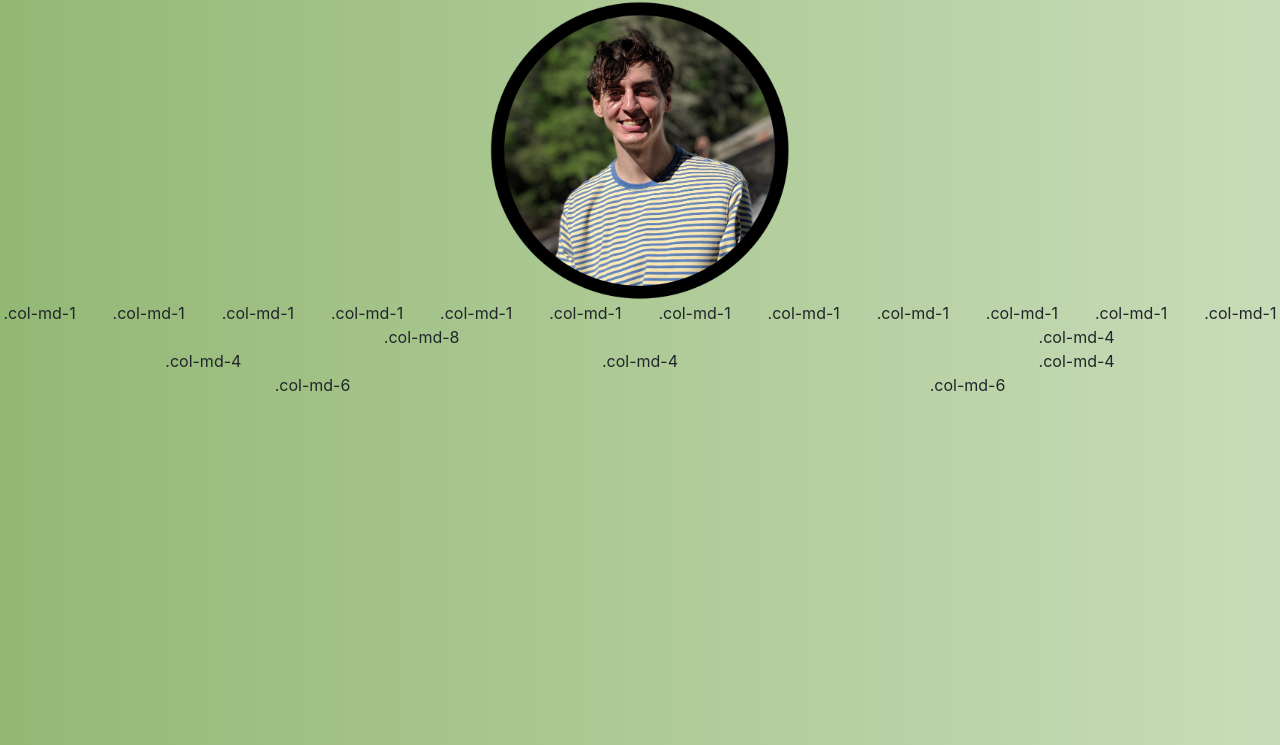
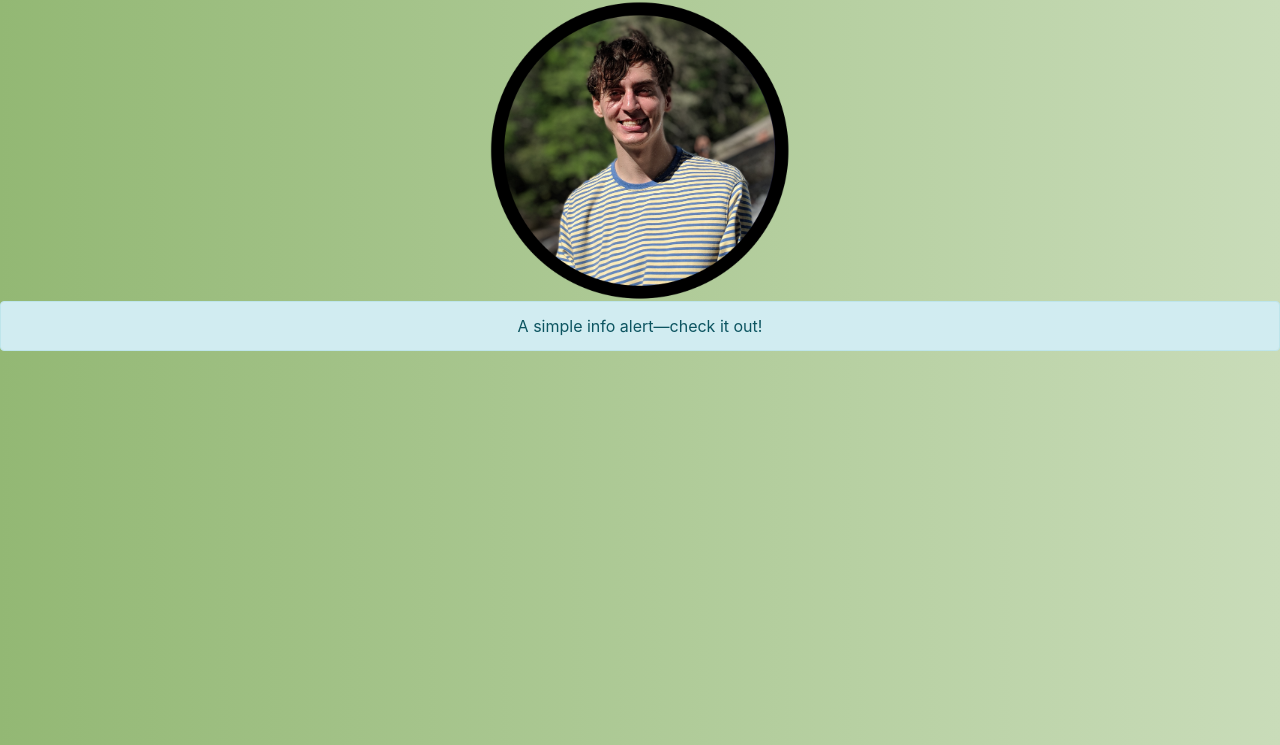
Before and after one commit to jmcall10/website, a plain HTML site: page index.html in a window 1280 px wide. Shown: the part 55-800 px from the top of the page. Drawn offline with nearby package versions, Linux system fonts and the light colour scheme.

Commit message:
bootstrap

```diff
--- a/index.html
+++ b/index.html
@@ -28,33 +28,9 @@ body {
 		<img src="images/icon3.png" alt="" height="300" width="300"
                  id="1">
 
-        <div class="row">
-  <div class="col-md-1">.col-md-1</div>
-  <div class="col-md-1">.col-md-1</div>
-  <div class="col-md-1">.col-md-1</div>
-  <div class="col-md-1">.col-md-1</div>
-  <div class="col-md-1">.col-md-1</div>
-  <div class="col-md-1">.col-md-1</div>
-  <div class="col-md-1">.col-md-1</div>
-  <div class="col-md-1">.col-md-1</div>
-  <div class="col-md-1">.col-md-1</div>
-  <div class="col-md-1">.col-md-1</div>
-  <div class="col-md-1">.col-md-1</div>
-  <div class="col-md-1">.col-md-1</div>
-</div>
-<div class="row">
-  <div class="col-md-8">.col-md-8</div>
-  <div class="col-md-4">.col-md-4</div>
-</div>
-<div class="row">
-  <div class="col-md-4">.col-md-4</div>
-  <div class="col-md-4">.col-md-4</div>
-  <div class="col-md-4">.col-md-4</div>
-</div>
-<div class="row">
-  <div class="col-md-6">.col-md-6</div>
-  <div class="col-md-6">.col-md-6</div>
-</div>
+        <div class="alert alert-info" role="alert">
+  A simple info alert—check it out!
+		</div>
 
 
         </center>
```
